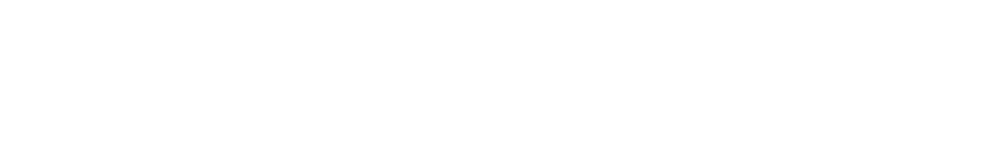
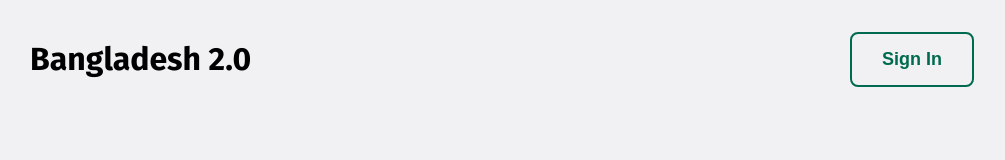
Before and after one commit to apurbagoon1/assignment-1--bangladesh2.0, a plain HTML site: page index.html in a window 1280 px wide. Shown: the whole page, without its empty margins (138-1143 px from the left). Drawn offline with Linux system fonts and the light colour scheme.

Commit message:
added css file with navbar section

```diff
--- /dev/null
+++ b/CSS/style.css
@@ -0,0 +1,62 @@
+/* Common Styles */
+.text-color-1 {
+    color: rgba(14, 14, 14, 1);
+}
+
+.text-color-2 {
+    color: rgba(14, 14, 14, 0.8);
+}
+
+.text-color-3 {
+    color: rgba(14, 14, 14, 0.7);
+}
+
+.text-color-4 {
+    color: rgba(14, 14, 14, 0.5);
+}
+
+.open-sans-normal {
+    font-family: "Fira Sans", serif;
+    font-optical-sizing: auto;
+    font-style: normal;
+    font-variation-settings: "wdth" 100;
+}
+
+.btn-secondary {
+    color: rgb(0, 106, 80);
+    border: 2px solid rgb(0, 106, 80);
+    border-radius: 8px;
+    padding: 15px 30px;
+    cursor: pointer;
+    font-weight: 600;
+    font-size: 18px;
+}
+
+.bg-color-1 {
+    background-color: rgb(241, 241, 243);
+}
+
+.bg-color-2 {
+    background-color: rgb(255, 255, 255);
+}
+
+/* Nav style Starts */
+nav {
+    display: flex;
+    justify-content: space-between;
+    align-items: center;
+    margin: 0 160px;
+}
+
+.nav-title {
+    font-weight: bold;
+    font-size: 32px;
+}
+
+nav ul li {
+    list-style: none;
+}
+
+nav li a {
+    text-decoration: none;
+}
--- a/index.html
+++ b/index.html
@@ -4,10 +4,20 @@
     <meta charset="UTF-8">
     <meta name="viewport" content="width=device-width, initial-scale=1.0">
     <title>Bangladesh 2.0</title>
+    <link rel="preconnect" href="https://fonts.googleapis.com">
+    <link rel="preconnect" href="https://fonts.gstatic.com" crossorigin>
+    <link href="https://fonts.googleapis.com/css2?family=Fira+Sans:ital,wght@0,100;0,200;0,300;0,400;0,500;0,600;0,700;0,800;0,900;1,100;1,200;1,300;1,400;1,500;1,600;1,700;1,800;1,900&family=Open+Sans:ital,wght@0,300..800;1,300..800&display=swap" rel="stylesheet">
+    <link rel="stylesheet" href="CSS/style.css">
 </head>
-<body>
+<body class="open-sans-normal bg-color-1">
     <header>
-
+        <!-- Navbar starts -->
+        <nav>
+            <h3 class="nav-title">Bangladesh 2.0</h3>
+            <ul>
+                <li><a href=""><button class="btn-secondary bg-color-1">Sign In</button></a></li>
+            </ul>
+        </nav>
     </header>
 
     <main>
```
